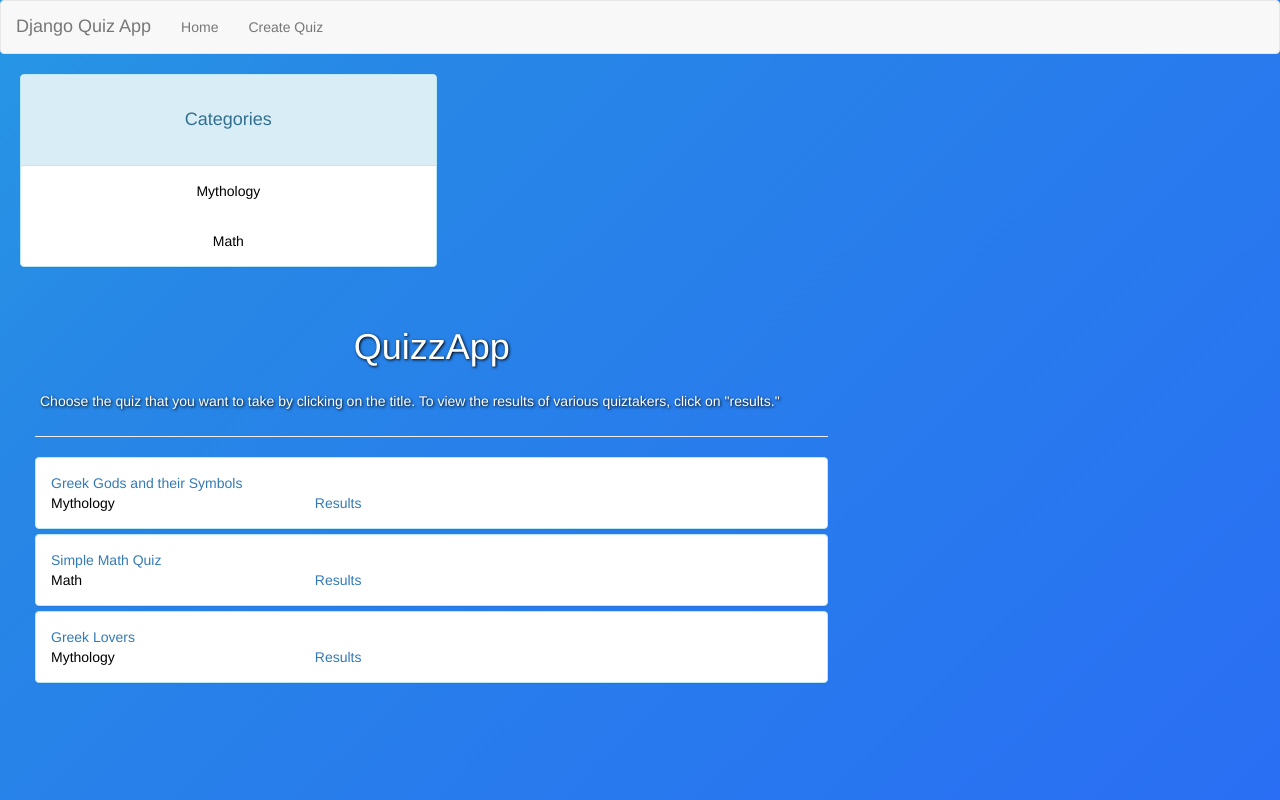
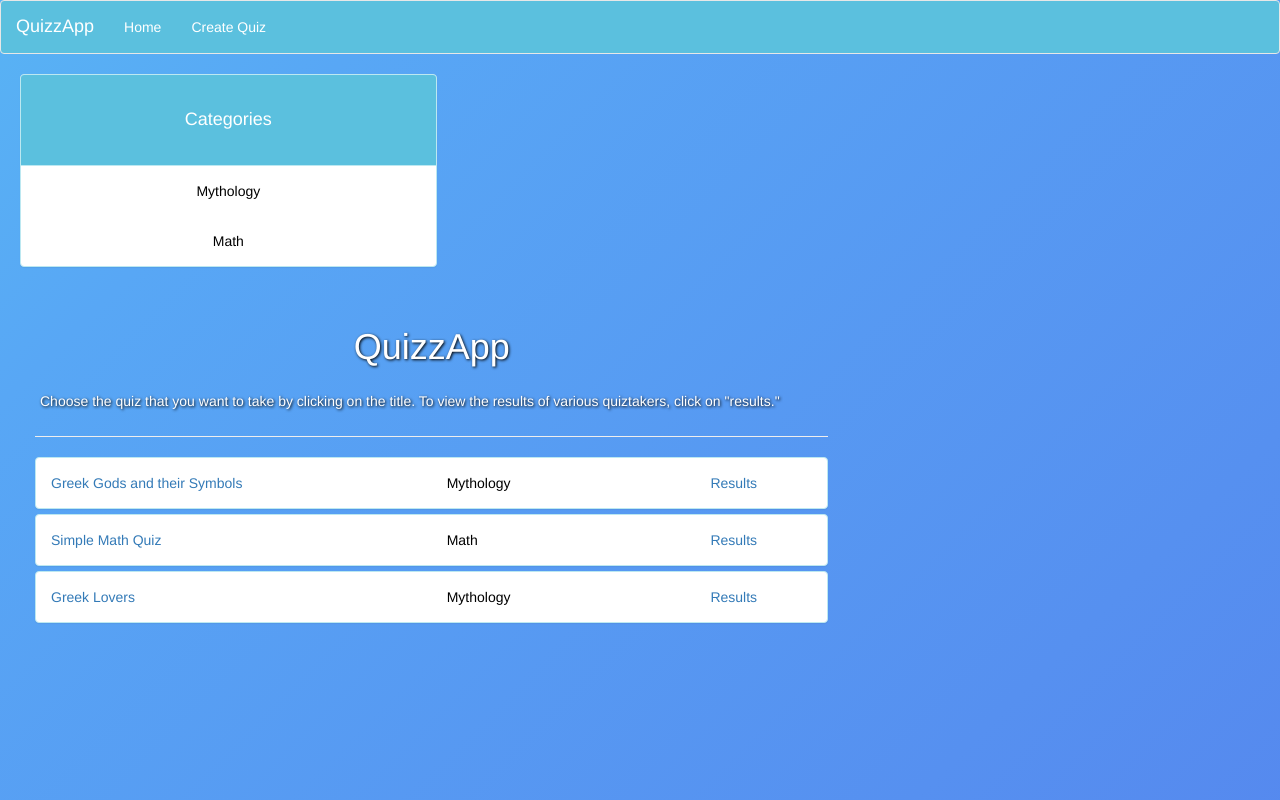
Before and after one commit to snasi623/project4, a Django app: page / in a window 1280 px wide. Run offline with Django 3.2, Linux system fonts and the light colour scheme; data comes from the database, SQL or seed files in the repository; some libraries are stand-ins or nearby versions.

Commit message:
fixed color scheme

```diff
--- a/django_project/django_app/static/quiz/styles.css
+++ b/django_project/django_app/static/quiz/styles.css
@@ -1,5 +1,5 @@
 body {
-    background: linear-gradient(-45deg, #2b5efe, #2787e6, #27e6df, #2bfebb);
+    background: linear-gradient(-45deg, #5479EB, #58A7F5, #58F5F0, #54EBBB);
     background-size: 400% 400%;
     animation: gradient 15s ease infinite;
     margin-bottom: 20px;
@@ -77,11 +77,21 @@ p {
 input {
     color: black;
 }
+.navbar-default {
+    background-color: #5BC0DE;
+}
+.navbar-default .navbar-brand {
+    color: #fff
+}
+.navbar-default .navbar-nav>li>a {
+    color: #fff
+}
+.panel-info>.panel-heading {
+    background-color: #5BC0DE;
+    color: white;
+}
 @media (max-width: 767px) {
     .sidenav {
-        display: none;
-    }
-    .panel-body .col-sm-4 {
         display: none;
     }
 }
--- a/django_project/django_app/templates/quiz/index.html
+++ b/django_project/django_app/templates/quiz/index.html
@@ -21,11 +21,11 @@
                 <div class="panel panel-info">
                     <div class="panel-body">
                         <div class="row">
-                            <div class="col-sm- col-xs-10">
+                            <div class="col-sm-6">
                                 <a href="{% url 'quiz' quiz_pk=q.pk %}">{{ q.name }}</a>
                             </div>
                             <div class="col-sm-4">{{ q.category_name }}</div>
-                            <div class="col-sm-2 col-xs-10"><a href="{% url 'listresults' quiz_pk=q.pk %}">Results</a></div>
+                            <div class="col-sm-2"><a href="{% url 'listresults' quiz_pk=q.pk %}">Results</a></div>
                         </div>
                     </div>
                 </div>
--- a/django_project/django_app/templates/quiz/navbar.html
+++ b/django_project/django_app/templates/quiz/navbar.html
@@ -17,7 +17,7 @@
         <nav class="navbar navbar-default" role="navigation">
             <div class="container-fluid">
                 <div class="navbar-header">
-                    <a class="navbar-brand" href="{% url 'home' %}">Django Quiz App</a>
+                    <a class="navbar-brand" href="{% url 'home' %}">QuizzApp</a>
                 </div>
                 <div class="navbar">
                     <ul class="nav navbar-nav">
--- a/django_project/django_app/templates/quiz/quiz.html
+++ b/django_project/django_app/templates/quiz/quiz.html
@@ -11,11 +11,12 @@
             <h2>{{ quiz.name }}</h2>
             <p>{{ quiz.instructions }}</p>
         </div>
+        <hr>
         <label for="student_name_real">Student Name:</label><input type="text" id="student_name_real" placeholder="Enter Student Name Here" required="required">
         {% for r in formset %}
         {% with current_question=questions|get_item:r.question.value %}
         <div class="panel panel-info questions">
-            <div class="panel-heading">{{ current_question.prompt }}</div>
+            <div class="panel-heading"><h4>{{ current_question.prompt }}</h4></div>
             <div class="panel-body">
                 <div class="row">
                     <div class="col-sm-6">
```
Also changed, not shown: README.md.
